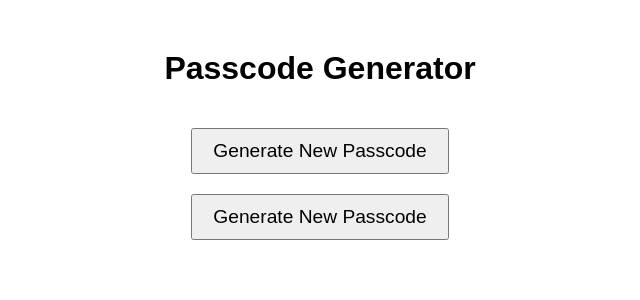
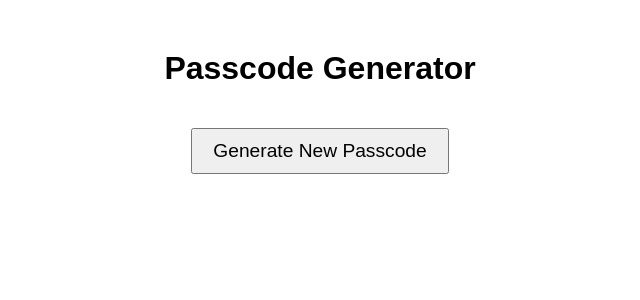
Before and after one commit to Jarrell-StOmer/ChronolockSystem, a Flask app: page /passcode in a window 1280 px wide. Shown: the top 300 px of the page, without its empty margins (320-960 px from the left). Run offline with Flask 3, Linux system fonts and the light colour scheme.

Commit message:
corrected html

```diff
--- a/Website/templates/PasscodePage.html
+++ b/Website/templates/PasscodePage.html
@@ -45,10 +45,7 @@
         {% endif %}
     {% endwith %}
 
-    <!-- Button to generate a new passcode -->
-    <form action="{{ url_for('views.generate_passcode_button') }}" method="POST">
-        <button type="submit">Generate New Passcode</button>
-    </form>
+
     <form action="{{ url_for('views.generate_passcode_button') }}" method="POST">
         <!-- Hidden field to pass UserID -->
         <input type="hidden" name="UserID" value="{{ session['UserID'] }}">
```
